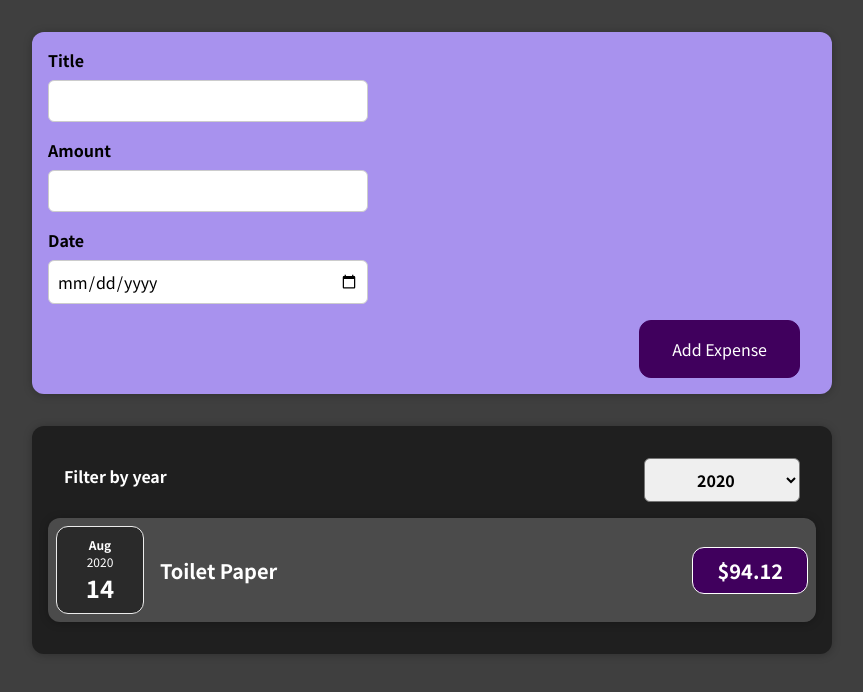
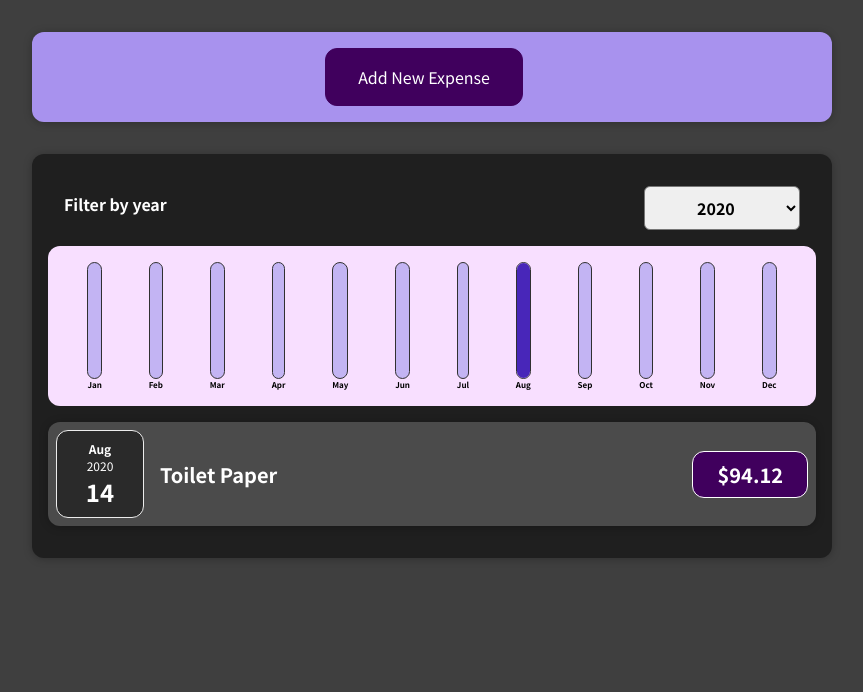
Before and after one commit to Artur760823/react-repetition-project, a React (Create React App) app in the folder 01-starting-setup/: page / in a window 1280 px wide. Shown: the top 692 px of the page, without its empty margins (208-1071 px from the left). Built offline with nearby package versions, Linux system fonts and the light colour scheme.

Commit message:
Last commit

```diff
--- /dev/null
+++ b/01-starting-setup/src/components/Chart/Chart.css
@@ -0,0 +1,9 @@
+.chart {
+  padding: 1rem;
+  border-radius: 12px;
+  background-color: #f8dfff;
+  text-align: center;
+  display: flex;
+  justify-content: space-around;
+  height: 10rem;
+}
--- /dev/null
+++ b/01-starting-setup/src/components/Chart/Chart.js
@@ -0,0 +1,25 @@
+import React from "react";
+import ChartBar from "./ChartBar";
+
+import "./Chart.css";
+
+const Chart = (props) => {
+
+  const dataPointsValues = props.dataPoints.map(dataPoint => dataPoint.value);
+  const totalMaximum = Math.max(...dataPointsValues);
+
+  return (
+    <div className="chart">
+      {props.dataPoints.map((dataPoint) => (
+        <ChartBar
+          key={dataPoint.label}
+          value={dataPoint.value}
+          maxValue={totalMaximum}
+          label={dataPoint.label}
+        />
+      ))}
+    </div>
+  );
+};
+
+export default Chart;
--- /dev/null
+++ b/01-starting-setup/src/components/Chart/ChartBar.css
@@ -0,0 +1,30 @@
+.chart-bar {
+  height: 100%;
+  display: flex;
+  flex-direction: column;
+  align-items: center;
+}
+
+.chart-bar__inner {
+  height: 100%;
+  width: 100%;
+  border: 1px solid #313131;
+  border-radius: 12px;
+  background-color: #c3b4f3;
+  overflow: hidden;
+  display: flex;
+  flex-direction: column;
+  justify-content: flex-end;
+}
+
+.chart-bar__fill {
+  background-color: #4826b9;
+  width: 100%;
+  transition: all 0.3s ease-out;
+}
+
+.chart-bar__label {
+  font-weight: bold;
+  font-size: 0.5rem;
+  text-align: center;
+}
--- /dev/null
+++ b/01-starting-setup/src/components/Chart/ChartBar.js
@@ -0,0 +1,23 @@
+import React from "react";
+import './ChartBar.css';
+
+const ChartBar = (props) => {
+  let barFillHeight = "0%";
+
+  if (props.maxValue > 0) {
+    barFillHeight = Math.round((props.value / props.maxValue) * 100) + "%";
+  }
+
+  return (
+    <div className="chart-bar">
+      <div className="chart-bar__inner">
+        <div
+          className="chart-bar__fill"
+          style={{ height: barFillHeight }}
+        ></div>
+      </div>
+      <div className="chart-bar__label">{props.label}</div>
+    </div>
+  );
+};
+export default ChartBar;
--- a/01-starting-setup/src/components/Expenses/Expenses.js
+++ b/01-starting-setup/src/components/Expenses/Expenses.js
@@ -3,6 +3,7 @@
 import Card from "../UI/Card";
 import ExpensesFilter from "./ExpensesFilter";
 import ExpensesList from "./ExpensesList";
+import ExpensesChart from "./ExpensesChart";
 import "./Expenses.css";
 
 const Expenses = (props) => {
@@ -24,6 +25,7 @@
         selected={filteredYear}
         onChangeFilter={filterChangeHandler}
       />
+      <ExpensesChart expenses={filteredExpenses}/>
       <ExpensesList items={filteredExpenses}/>
     </Card>
   );
--- /dev/null
+++ b/01-starting-setup/src/components/Expenses/ExpensesChart.js
@@ -0,0 +1,31 @@
+import React from 'react';
+import Chart from '../Chart/Chart';
+
+const ExpensesChart = (props)=>{
+
+  const chartDataPoints = [
+    {label: 'Jan', value: 0},
+    {label: 'Feb', value: 0},
+    {label: 'Mar', value: 0},
+    {label: 'Apr', value: 0},
+    {label: 'May', value: 0},
+    {label: 'Jun', value: 0},
+    {label: 'Jul', value: 0},
+    {label: 'Aug', value: 0},
+    {label: 'Sep', value: 0},
+    {label: 'Oct', value: 0},
+    {label: 'Nov', value: 0},
+    {label: 'Dec', value: 0},
+  ];
+
+  for(const expense of props.expenses){
+    const expenseMonth = expense.date.getMonth(); //jan == 0 index
+    chartDataPoints[expenseMonth].value += expense.amount;
+  }
+
+  return(
+    <Chart dataPoints={chartDataPoints}/>
+  )
+};
+
+export default ExpensesChart;
--- a/01-starting-setup/src/components/NewExpense/ExpenseForm.js
+++ b/01-starting-setup/src/components/NewExpense/ExpenseForm.js
@@ -56,6 +56,7 @@
         </div>
       </div>
       <div className="new-expense__actions">
+        <button type="button" onClick={props.closeForm} >Cancel</button>
         <button type="submit">Add Expense</button>
       </div>
     </form>
--- a/01-starting-setup/src/components/NewExpense/NewExpense.js
+++ b/01-starting-setup/src/components/NewExpense/NewExpense.js
@@ -1,9 +1,9 @@
-import React from 'react';
+import React, {useState} from 'react';
 import ExpenseForm from './ExpenseForm';
 import './NewExpense.css';
 
 const NewExpense = (props)=> {
-
+  const [isEditing, setIsEditing] = useState(false);
   const saveExpenseData = (enteredExpenseData)=>{
     const expenseData = {
       ...enteredExpenseData,
@@ -12,9 +12,18 @@
     props.onAddExpense(expenseData)
   }
 
+  const startEditingHandler = ()=>{
+    setIsEditing(true);
+  }
+
+  const stopEditingHandler = ()=>{
+    setIsEditing(false);
+  }
+
   return (
     <div className='new-expense'>
-      <ExpenseForm onSaveExpenseData={saveExpenseData} />
+      {!isEditing && <button onClick={startEditingHandler} >Add New Expense</button>}
+      {isEditing && <ExpenseForm onSaveExpenseData={saveExpenseData} closeForm={stopEditingHandler} />}
     </div>
   )
 }
```
Also changed, not shown: 1 other file (tests, documents, lock files or other folders).
